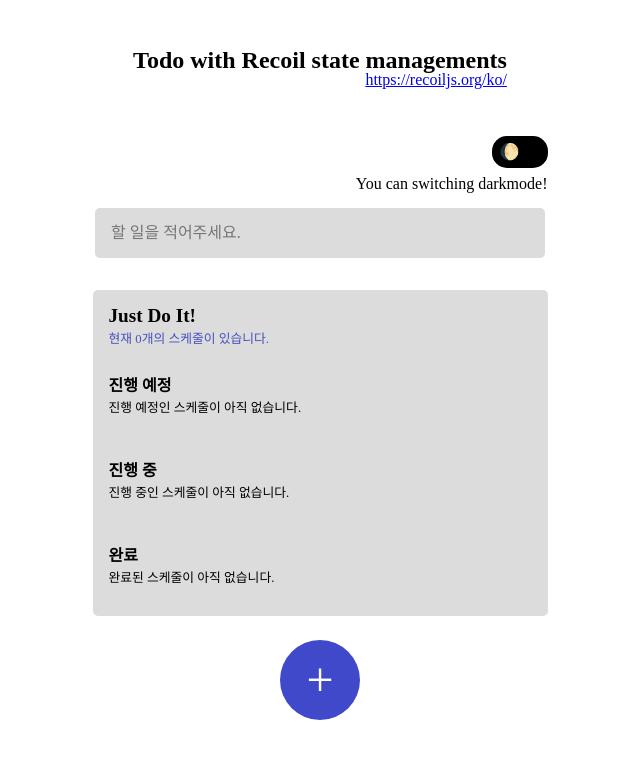
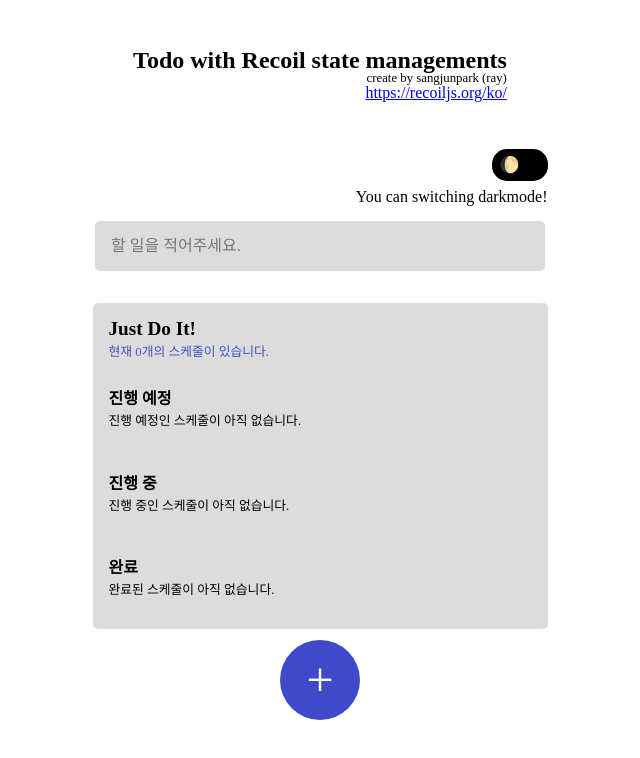
Before and after one commit to sangjunRay/Recoil-practice, a React (Create React App) app: page / in a window 1280 px wide. Shown: the top 758 px of the page, without its empty margins (320-960 px from the left). Built offline with nearby package versions, Linux system fonts and the light colour scheme.

Commit message:
license index.html create by

```diff
--- a/package.json
+++ b/package.json
@@ -2,6 +2,7 @@
   "name": "recoil-practice",
   "version": "0.1.0",
   "private": true,
+  "license": "MIT",
   "dependencies": {
     "@testing-library/jest-dom": "^5.16.3",
     "@testing-library/react": "^12.1.4",
--- a/public/index.html
+++ b/public/index.html
@@ -1,5 +1,5 @@
 <!DOCTYPE html>
-<html lang="en">
+<html lang="ko">
   <head>
     <meta charset="utf-8" />
     <link rel="icon" href="%PUBLIC_URL%/favicon.ico" />
@@ -7,7 +7,7 @@
     <meta name="theme-color" content="#000000" />
     <meta
       name="description"
-      content="Web site created using create-react-app"
+      content="create by sangjun park"
     />
     <link rel="apple-touch-icon" href="%PUBLIC_URL%/logo192.png" />
     <!--
@@ -24,7 +24,7 @@
       work correctly both with client-side routing and a non-root public URL.
       Learn how to configure a non-root public URL by running `npm run build`.
     -->
-    <title>React App</title>
+    <title>ToDo APP with Recoil</title>
   </head>
   <body>
     <noscript>You need to enable JavaScript to run this app.</noscript>
--- a/src/components/TodoList.tsx
+++ b/src/components/TodoList.tsx
@@ -66,6 +66,9 @@ function TodoList() {
 				<Font fontSize="1.5rem" fontColor="#5a5cdb" fontWeight="700">
 					Todo with Recoil state managements
 				</Font>
+				<Font fontSize="0.8rem" fontColor="#5a5cdb" fontWeight="400">
+					create by sangjunpark (ray)
+				</Font>
 				<a href="https://recoiljs.org/ko/">https://recoiljs.org/ko/</a>
 			</Header>
 			<DarkModeArticle>
```
